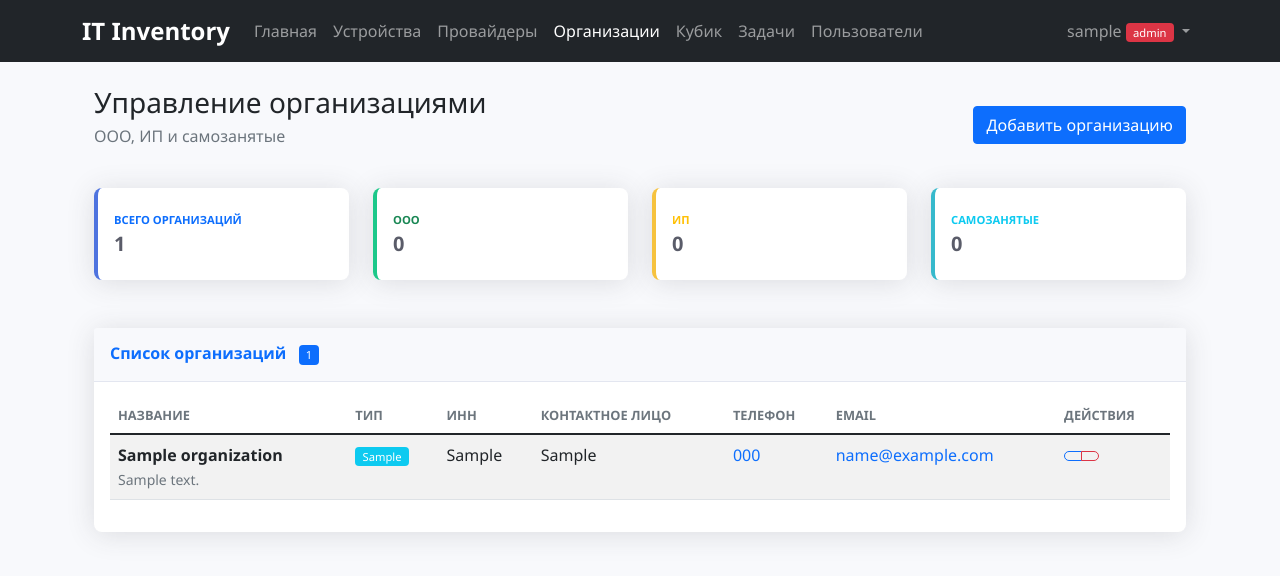
After one commit to mifik43/it-inventory, a Flask app: page /organizations in a window 1280 px wide. The commit adds this page. Shown: the top 576 px of the page. Run offline with Flask 3, Linux system fonts and the light colour scheme; the visitor is signed in with stand-in values (Sample User, id 1); tables that the repository leaves empty hold one stand-in row (values such as "Sample post").

Commit message:
Add files via upload

```diff
--- a/app.py
+++ b/app.py
@@ -647,7 +647,7 @@ def cube_search():
 
 @app.route('/todo')
 @login_required
-def todo_list():
+def todo():
     db = get_db()
 
     # Получаем параметр показа выполненных задач
@@ -770,7 +770,7 @@ def add_todo():
             ''', (title, description, status, priority, organization_id, due_date))
             db.commit()
             flash('Задача успешно добавлена!', 'success')
-            return redirect(url_for('todo_list'))
+            return redirect(url_for('todo'))
         except Exception as e:
             flash(f'Ошибка при добавлении задачи: {str(e)}', 'error')
 
@@ -792,7 +792,7 @@ def edit_todo(todo_id):
 
     if not task:
         flash('Задача не найдена', 'error')
-        return redirect(url_for('todo_list'))
+        return redirect(url_for('todo'))
 
     # Обрабатываем дату для формы
     task_dict = dict(task)
@@ -845,7 +845,7 @@ def edit_todo(todo_id):
                   is_completed, completed_at, todo_id))
             db.commit()
             flash('Задача успешно обновлена!', 'success')
-            return redirect(url_for('todo_list'))
+            return redirect(url_for('todo'))
         except Exception as e:
             flash(f'Ошибка при обновлении задачи: {str(e)}', 'error')
 
@@ -862,7 +862,7 @@ def delete_todo(todo_id):
     except Exception as e:
         flash(f'Ошибка при удалении задачи: {str(e)}', 'error')
 
-    return redirect(url_for('todo_list'))
+    return redirect(url_for('todo'))
 
 @app.route('/complete_todo/<int:todo_id>')
 @login_required
@@ -883,7 +883,7 @@ def complete_todo(todo_id):
     except Exception as e:
         flash(f'Ошибка при выполнении задачи: {str(e)}', 'error')
 
-    return redirect(url_for('todo_list'))
+    return redirect(url_for('todo'))
 
 @app.route('/reopen_todo/<int:todo_id>')
 @login_required
@@ -904,14 +904,125 @@ def reopen_todo(todo_id):
     except Exception as e:
         flash(f'Ошибка при возврате задачи: {str(e)}', 'error')
 
-    return redirect(url_for('todo_list'))
+    return redirect(url_for('todo'))
 
 @app.route('/toggle_completed')
 @login_required
 def toggle_completed():
     """Переключить отображение выполненных задач"""
     show_completed = request.args.get('show_completed', 'false') == 'true'
-    return redirect(url_for('todo_list', show_completed=show_completed))
+    return redirect(url_for('todo', show_completed=show_completed))
+
+# ========== МАРШРУТЫ ДЛЯ ОРГАНИЗАЦИЙ ==========
+
+@app.route('/organizations')
+@login_required
+def organizations():
+    db = get_db()
+    organizations_list = db.execute('''
+        SELECT * FROM organizations
+        ORDER BY
+            CASE type
+                WHEN 'ООО' THEN 1
+                WHEN 'ИП' THEN 2
+                WHEN 'Самозанятый' THEN 3
+                ELSE 4
+            END,
+            name
+    ''').fetchall()
+    return render_template('organizations.html', organizations=organizations_list)
+
+@app.route('/add_organization', methods=['GET', 'POST'])
+@admin_required
+def add_organization():
+    if request.method == 'POST':
+        name = request.form['name']
+        org_type = request.form['type']
+        inn = request.form.get('inn', '')
+        contact_person = request.form.get('contact_person', '')
+        phone = request.form.get('phone', '')
+        email = request.form.get('email', '')
+        address = request.form.get('address', '')
+        notes = request.form.get('notes', '')
+
+        # Валидация
+        if not name:
+            flash('Название организации обязательно для заполнения', 'error')
+            return render_template('add_organization.html')
+
+        db = get_db()
+        try:
+            db.execute('''
+                INSERT INTO organizations (name, type, inn, contact_person, phone, email, address, notes)
+                VALUES (?, ?, ?, ?, ?, ?, ?, ?)
+            ''', (name, org_type, inn, contact_person, phone, email, address, notes))
+            db.commit()
+            flash('Организация успешно добавлена!', 'success')
+            return redirect(url_for('organizations'))
+        except Exception as e:
+            flash(f'Ошибка при добавлении организации: {str(e)}', 'error')
+
+    return render_template('add_organization.html')
+
+@app.route('/edit_organization/<int:org_id>', methods=['GET', 'POST'])
+@admin_required
+def edit_organization(org_id):
+    db = get_db()
+
+    org = db.execute('SELECT * FROM organizations WHERE id = ?', (org_id,)).fetchone()
+    if not org:
+        flash('Организация не найдена', 'error')
+        return redirect(url_for('organizations'))
+
+    if request.method == 'POST':
+        name = request.form['name']
+        org_type = request.form['type']
+        inn = request.form.get('inn', '')
+        contact_person = request.form.get('contact_person', '')
+        phone = request.form.get('phone', '')
+        email = request.form.get('email', '')
+        address = request.form.get('address', '')
+        notes = request.form.get('notes', '')
+
+        # Валидация
+        if not name:
+            flash('Название организации обязательно для заполнения', 'error')
+            return render_template('edit_organization.html', org=org)
+
+        try:
+            db.execute('''
+                UPDATE organizations SET
+                name=?, type=?, inn=?, contact_person=?, phone=?, email=?, address=?, notes=?
+                WHERE id=?
+            ''', (name, org_type, inn, contact_person, phone, email, address, notes, org_id))
+            db.commit()
+            flash('Данные организации успешно обновлены!', 'success')
+            return redirect(url_for('organizations'))
+        except Exception as e:
+            flash(f'Ошибка при обновлении организации: {str(e)}', 'error')
+
+    return render_template('edit_organization.html', org=org)
+
+@app.route('/delete_organization/<int:org_id>')
+@admin_required
+def delete_organization(org_id):
+    db = get_db()
+
+    # Проверяем, используется ли организация в задачах
+    tasks_count = db.execute('SELECT COUNT(*) as count FROM todos WHERE organization_id = ?', (org_id,)).fetchone()['count']
+
+    if tasks_count > 0:
+        flash('Невозможно удалить организацию, так как она используется в задачах', 'error')
+        return redirect(url_for('organizations'))
+
+    try:
+        db.execute('DELETE FROM organizations WHERE id = ?', (org_id,))
+        db.commit()
+        flash('Организация успешно удалена!', 'success')
+    except Exception as e:
+        flash(f'Ошибка при удалении организации: {str(e)}', 'error')
+
+    return redirect(url_for('organizations'))
 
 # ========== ЗАПУСК ПРИЛОЖЕНИЯ С СЕТЕВЫМ ДОСТУПОМ ==========
 
@@ -932,8 +1043,8 @@ if __name__ == '__main__':
     print("=" * 60)
     print("🚀 IT Inventory System запущен!")
     print("=" * 60)
-    print(f"📍 Локальный доступ:  http://localhost:5000")
-    print(f"🌐 Сетевой доступ:    http://{local_ip}:5000")
+    print(f"📍 Локальный доступ:  http://localhost:8000")
+    print(f"🌐 Сетевой доступ:    http://{local_ip}:8000")
     print("=" * 60)
     print("📱 Для доступа с других устройств в сети используйте сетевой URL")
     print("⏹️  Для остановки сервера нажмите Ctrl+C")
--- a/templates/add_todo.html
+++ b/templates/add_todo.html
@@ -62,7 +62,7 @@
             </div>
 
             <button type="submit" class="btn btn-primary">Создать задачу</button>
-            <a href="{{ url_for('add_todo') }}" class="btn btn-secondary">Отмена</a>
+            <a href="{{ url_for('todo') }}" class="btn btn-secondary">Отмена</a>
         </form>
     </div>
 </div>
--- a/templates/base.html
+++ b/templates/base.html
@@ -18,11 +18,18 @@
         <a class="nav-link" href="{{ url_for('index') }}">Главная</a>
         <a class="nav-link" href="{{ url_for('devices') }}">Устройства</a>
         <a class="nav-link" href="{{ url_for('providers') }}">Провайдеры</a>
+        <li class="nav-item">
+    <a class="nav-link {% if request.endpoint == 'organizations' %}active{% endif %}"
+       href="{{ url_for('organizations') }}">
+        <i class="bi bi-building"></i>
+        <span>Организации</span>
+    </a>
+</li>
         <a class="nav-link" href="{{ url_for('cubes') }}">Кубик</a>
         {% if session.role == 'admin' %}
         <li class="nav-item">
-    <a class="nav-link {% if request.endpoint == 'todo_list' %}active{% endif %}"
-       href="{{ url_for('todo_list') }}">
+    <a class="nav-link {% if request.endpoint == 'todo' %}active{% endif %}"
+       href="{{ url_for('todo') }}">
         <i class="bi bi-check-square"></i>
         <span>Задачи</span>
     </a>
--- /dev/null
+++ b/templates/organizations.html
@@ -0,0 +1,190 @@
+{% extends "base.html" %}
+
+{% block content %}
+<div class="container-fluid">
+    <div class="row">
+        <div class="col-md-12">
+            <!-- Заголовок и кнопки -->
+            <div class="d-flex justify-content-between align-items-center mb-4">
+                <div>
+                    <h1 class="h3 mb-1">Управление организациями</h1>
+                    <p class="text-muted">ООО, ИП и самозанятые</p>
+                </div>
+                <a href="{{ url_for('add_organization') }}" class="btn btn-primary">
+                    <i class="bi bi-plus-circle"></i> Добавить организацию
+                </a>
+            </div>
+
+            <!-- Статистика -->
+            <div class="row mb-4">
+                <div class="col-xl-3 col-md-6 mb-4">
+                    <div class="card border-left-primary shadow h-100 py-2">
+                        <div class="card-body">
+                            <div class="row no-gutters align-items-center">
+                                <div class="col mr-2">
+                                    <div class="text-xs font-weight-bold text-primary text-uppercase mb-1">
+                                        Всего организаций</div>
+                                    <div class="h5 mb-0 font-weight-bold text-gray-800">{{ organizations|length }}</div>
+                                </div>
+                                <div class="col-auto">
+                                    <i class="bi bi-building fa-2x text-gray-300"></i>
+                                </div>
+                            </div>
+                        </div>
+                    </div>
+                </div>
+
+                <div class="col-xl-3 col-md-6 mb-4">
+                    <div class="card border-left-success shadow h-100 py-2">
+                        <div class="card-body">
+                            <div class="row no-gutters align-items-center">
+                                <div class="col mr-2">
+                                    <div class="text-xs font-weight-bold text-success text-uppercase mb-1">
+                                        ООО</div>
+                                    <div class="h5 mb-0 font-weight-bold text-gray-800">
+                                        {{ organizations|selectattr("type", "equalto", "ООО")|list|length }}
+                                    </div>
+                                </div>
+                                <div class="col-auto">
+                                    <i class="bi bi-briefcase fa-2x text-gray-300"></i>
+                                </div>
+                            </div>
+                        </div>
+                    </div>
+                </div>
+
+                <div class="col-xl-3 col-md-6 mb-4">
+                    <div class="card border-left-warning shadow h-100 py-2">
+                        <div class="card-body">
+                            <div class="row no-gutters align-items-center">
+                                <div class="col mr-2">
+                                    <div class="text-xs font-weight-bold text-warning text-uppercase mb-1">
+                                        ИП</div>
+                                    <div class="h5 mb-0 font-weight-bold text-gray-800">
+                                        {{ organizations|selectattr("type", "equalto", "ИП")|list|length }}
+                                    </div>
+                                </div>
+                                <div class="col-auto">
+                                    <i class="bi bi-person-badge fa-2x text-gray-300"></i>
+                                </div>
+                            </div>
+                        </div>
+                    </div>
+                </div>
+
+                <div class="col-xl-3 col-md-6 mb-4">
+                    <div class="card border-left-info shadow h-100 py-2">
+                        <div class="card-body">
+                            <div class="row no-gutters align-items-center">
+                                <div class="col mr-2">
+                                    <div class="text-xs font-weight-bold text-info text-uppercase mb-1">
+                                        Самозанятые</div>
+                                    <div class="h5 mb-0 font-weight-bold text-gray-800">
+                                        {{ organizations|selectattr("type", "equalto", "Самозанятый")|list|length }}
+                                    </div>
+                                </div>
+                                <div class="col-auto">
+                                    <i class="bi bi-person fa-2x text-gray-300"></i>
+                                </div>
+                            </div>
+                        </div>
+                    </div>
+                </div>
+            </div>
+
+            <!-- Список организаций -->
+            <div class="card shadow">
+                <div class="card-header py-3 d-flex justify-content-between align-items-center">
+                    <h6 class="m-0 font-weight-bold text-primary">
+                        Список организаций
+                        <span class="badge bg-primary ms-2">{{ organizations|length }}</span>
+                    </h6>
+                </div>
+                <div class="card-body">
+                    {% if organizations %}
+                    <div class="table-responsive">
+                        <table class="table table-striped table-hover">
+                            <thead>
+                                <tr>
+                                    <th>Название</th>
+                                    <th>Тип</th>
+                                    <th>ИНН</th>
+                                    <th>Контактное лицо</th>
+                                    <th>Телефон</th>
+                                    <th>Email</th>
+                                    <th>Действия</th>
+                                </tr>
+                            </thead>
+                            <tbody>
+                                {% for org in organizations %}
+                                <tr>
+                                    <td>
+                                        <strong>{{ org.name }}</strong>
+                                        {% if org.address %}
+                                            <br><small class="text-muted">{{ org.address }}</small>
+                                        {% endif %}
+                                    </td>
+                                    <td>
+                                        <span class="badge
+                                            {% if org.type == 'ООО' %}bg-primary
+                                            {% elif org.type == 'ИП' %}bg-warning
+                                            {% else %}bg-info{% endif %}">
+                                            {{ org.type }}
+                                        </span>
+                                    </td>
+                                    <td>{{ org.inn or '-' }}</td>
+                                    <td>{{ org.contact_person or '-' }}</td>
+                                    <td>
+                                        {% if org.phone %}
+                                            <a href="tel:{{ org.phone }}" class="text-decoration-none">
+                                                {{ org.phone }}
+                                            </a>
+                                        {% else %}
+                                            -
+                                        {% endif %}
+                                    </td>
+                                    <td>
+                                        {% if org.email %}
+                                            <a href="mailto:{{ org.email }}" class="text-decoration-none">
+                                                {{ org.email }}
+                                            </a>
+                                        {% else %}
+                                            -
+                                        {% endif %}
+                                    </td>
+                                    <td>
+                                        <div class="btn-group btn-group-sm">
+                                            <a href="{{ url_for('edit_organization', org_id=org.id) }}"
+                                               class="btn btn-outline-primary"
+                                               title="Редактировать">
+                                                <i class="bi bi-pencil"></i>
+                                            </a>
+                                            <a href="{{ url_for('delete_organization', org_id=org.id) }}"
+                                               class="btn btn-outline-danger"
+                                               title="Удалить"
+                                               onclick="return confirm('Вы уверены, что хотите удалить организацию \"{{ org.name }}\"?')">
+                                                <i class="bi bi-trash"></i>
+                                            </a>
+                                        </div>
+                                    </td>
+                                </tr>
+                                {% endfor %}
+                            </tbody>
+                        </table>
+                    </div>
+                    {% else %}
+                    <div class="text-center py-5">
+                        <i class="bi bi-building display-1 text-muted"></i>
+                        <h4 class="text-muted mt-3">Организации не найдены</h4>
+                        <p class="text-muted">Добавьте первую организацию для начала работы</p>
+                        <a href="{{ url_for('add_organization') }}" class="btn btn-primary mt-3">
+                            <i class="bi bi-plus-circle"></i> Добавить организацию
+                        </a>
+                    </div>
+                    {% endif %}
+                </div>
+            </div>
+        </div>
+    </div>
+</div>
+{% endblock %}
```
Also changed, not shown: database.py (+9 -1 lines), migrate_organizations.py (added, +25 -0 lines), templates/add_organization.html (added, +73 -0 lines), templates/edit_organization.html (added, +73 -0 lines), templates/todo.html (+4 -4 lines).
